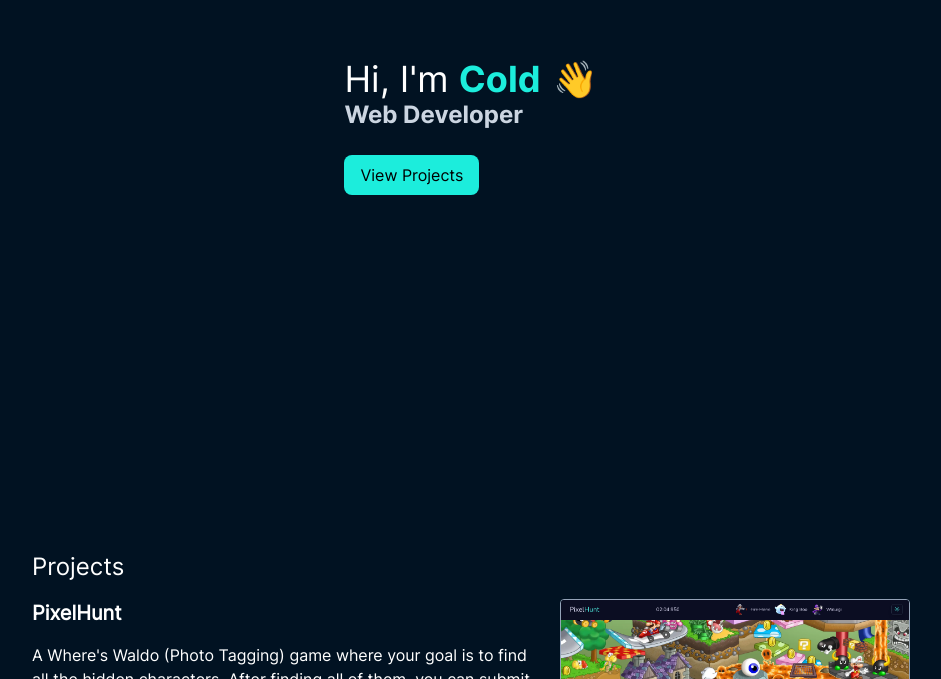
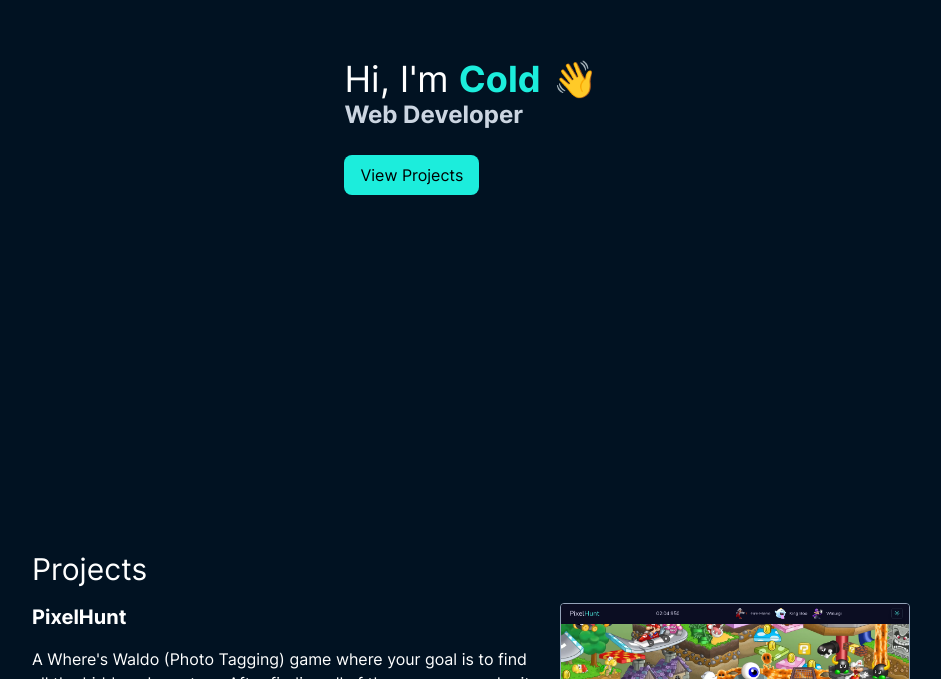
Before and after one commit to cColds/portfolio, a React (Vite) app: page / in a window 1280 px wide. Shown: the part 273-952 px from the top of the page, without its empty margins (169-1110 px from the left). Built offline with nearby package versions, Linux system fonts and the light colour scheme.

Commit message:
Adjust projects typography and spacing

```diff
--- a/src/components/Projects.tsx
+++ b/src/components/Projects.tsx
@@ -2,13 +2,13 @@ import projectData from "../projectData";
 function Projects() {
   return (
     <section className="flex flex-col p-6" id="projects">
-      <h2 className="text-2xl mb-4">Projects</h2>
+      <h1 className="text-3xl mb-4">Projects</h1>
       <div className="flex flex-col gap-6">
         {projectData.map((project) => {
           return (
             <div key={project.id} className="flex flex-col md:flex-row gap-4">
               <div className="flex flex-col gap-4">
-                <h3 className="text-xl font-bold">{project.title}</h3>
+                <h2 className="text-xl font-inter-bold">{project.title}</h2>
                 <p className="max-w-lg">{project.description}</p>
                 <div className="flex gap-4">{project.tech.join(", ")}</div>
 
```
